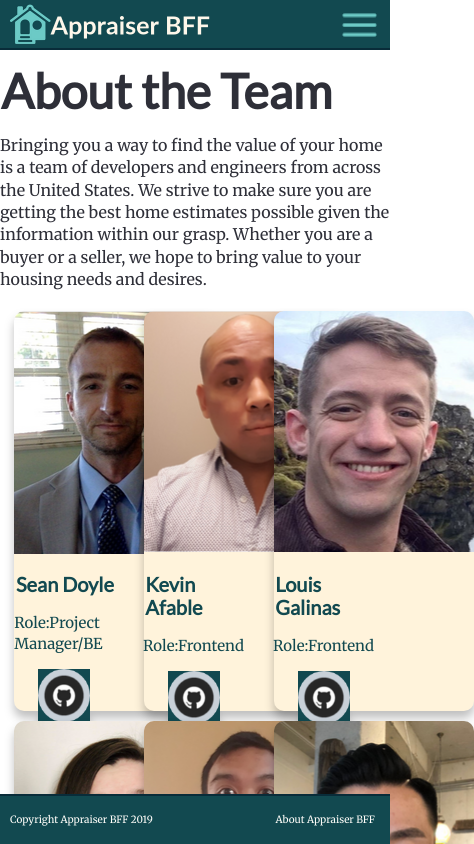
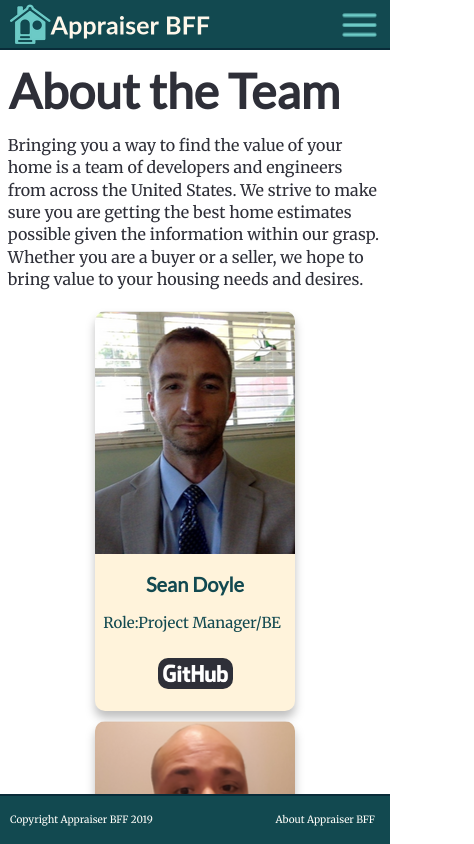
Before and after one commit to bw-appraisers-bff/front-end, a React (Create React App) app in the folder appraisers-bff/: page /about in a window 390 px wide. Shown: the top 844 px of the page, 474 px wide, since content can reach past the window. Built offline with nearby package versions, Linux system fonts and the light colour scheme.

Commit message:
aboutus page mobile responsive

```diff
--- a/appraisers-bff/src/assets/cards.scss
+++ b/appraisers-bff/src/assets/cards.scss
@@ -86,42 +86,31 @@
 }
 
 
+.about-container {
+  width: 100%;
+  margin: 3% 0;
 
   .description-container {
-  width: 100%;
+    width:  96%;
+    margin: auto;
     // border: 1px solid green;
   }
-.about-container {
-  width: 100%;
-  max-width: 100%;
-  margin: 3% 0;
-
-}
-
 
   .bio-card {
     // background-color: $brand-aqua;
-  display: flex;
-  flex-wrap: wrap;
-  justify-content: space-around;
-
+    @include flex-style(row, wrap, space-around, center);
 
     // border: 1px solid red;
     width: 100%;
 
-}
-
     .about-card {
-
       width: 100%;
       position: relative;
-  width: 26%;
+      max-width: 200px;
       margin:1%;
       -webkit-filter: drop-shadow(0px 10px 5px rgba(0, 0, 0, 0.25));
             filter: drop-shadow(0px 7px 5px rgba(0, 0, 0, 0.25));
       // border: 1px solid dodgerblue;
-
-}
 
       .bio-pic {
         border-radius: 10px;
@@ -160,6 +149,12 @@
       }
 
       .git-pic {
-  width:70%;
-  margin-left:14%;
+        width: 75px;
+        background-color: $text-black;
+        border-radius: 10px;
+        margin: 10px auto;
       }
+    }
+  }
+
+}
--- a/appraisers-bff/src/components/AboutCard.jsx
+++ b/appraisers-bff/src/components/AboutCard.jsx
@@ -10,7 +10,7 @@ const AboutCard = props => {
             <div className="bio-data">
                 <h1 className="about-name">{props.title.name}</h1>
                 <p className="about-role">Role:{props.title.role}</p>
-                <a href={props.title.github} > <img src="../../../images/gitlogo.png" className="git-pic"/> </a>
+                <a href={props.title.github} > <img src="../../../images/GitHub_Logo_White.png" className="git-pic"/> </a>
             </div>
         </div>
 
--- a/appraisers-bff/src/components/AboutUs.jsx
+++ b/appraisers-bff/src/components/AboutUs.jsx
@@ -8,7 +8,7 @@ const AboutUs = ( ) => {
     const teamData = [
         {image: "../../../images/teamPics/SeanFinal.png", name: "Sean Doyle", role: "Project Manager/BE", github: "https://github.com/sdoylelambda" },
         {image: "../../../images/teamPics/KevinFinal.png", name: "Kevin Afable", role: "Frontend", github: "https://github.com/Vyraal1" },
-        {image: "../../../images/teamPics/LouisFinal.png", name: "Louis Galinas", role: "Frontend", github: "https://github.com/gelinas" },
+        {image: "../../../images/teamPics/LouisFinal.png", name: "Louis Gelinas", role: "Frontend", github: "https://github.com/gelinas" },
         {image: "../../../images/teamPics/BriannaFinal.png", name: "Brianna Keune", role: "Frontend", github: "https://github.com/briannakeune"},
         {image: "../../../images/teamPics/ArvinFinal.png", name: "Arvin Agas", role: "Backend", github: "https://github.com/arvagas" },
         {image: "../../../images/teamPics/JaydenFinal.png", name: "Jayden Kim", role: 'Data Engineer', github: "https://github.com/Jaydenzk" },
@@ -25,7 +25,7 @@ const AboutUs = ( ) => {
             <div className="description-container">
                 <h1>About the Team</h1>
                 <p className="about-description">
-                Bringing you a way to find the value of your home is a team of developers and engineers from across the United States. We strive to make sure you are getting the best home estimates possible given the information within our grasp. Whether you are a buyer or a seller, we hope to bring value to your housing needs and desires.                </p>
+                Bringing you a way to find the value of your home is a team of developers and engineers from across the United States. We strive to make sure you are getting the best home estimates possible given the information within our grasp. Whether you are a buyer or a seller, we hope to bring value to your housing needs and desires.</p>
             </div>
             <div className="bio-card">
                 {teamData.map((title, role) => {
```
Also changed, not shown: appraisers-bff/public/images/GitHub_Logo_White.png (added). Lines whose indentation alone changed are shown as unchanged.
